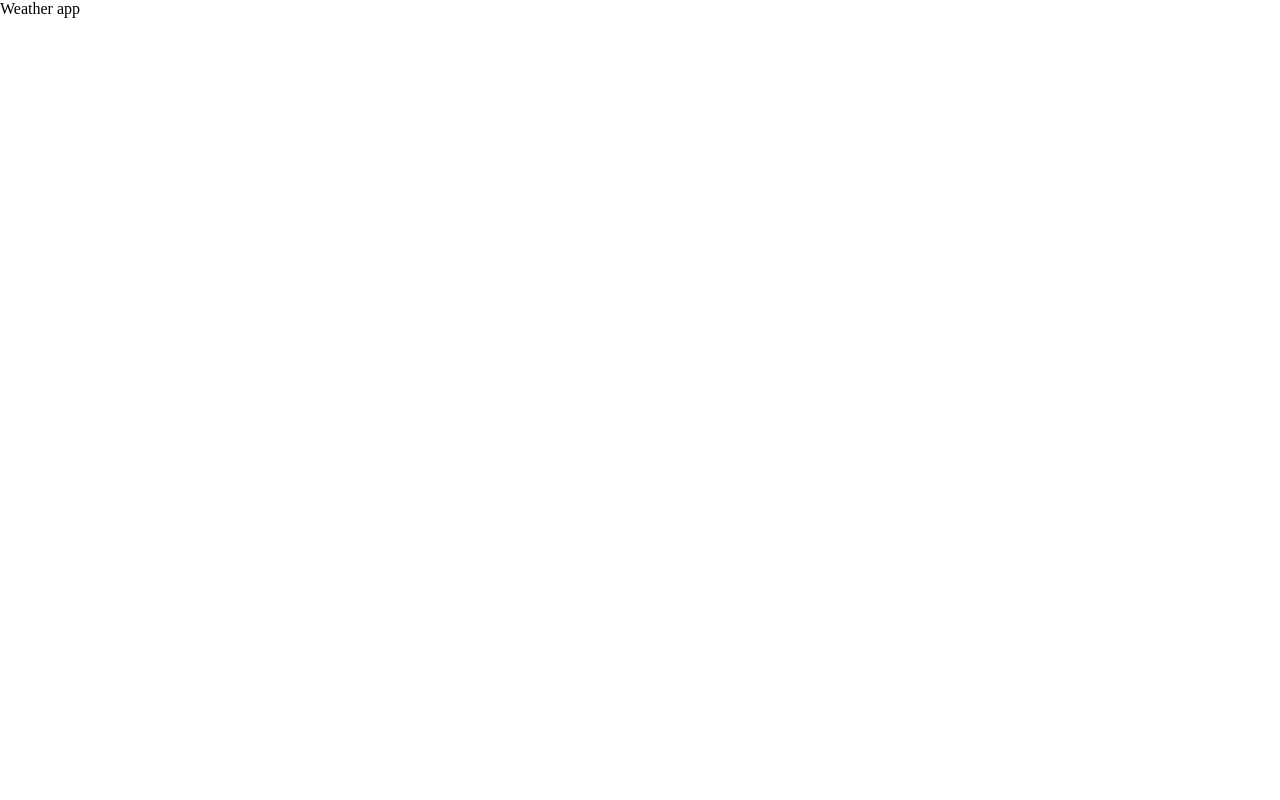
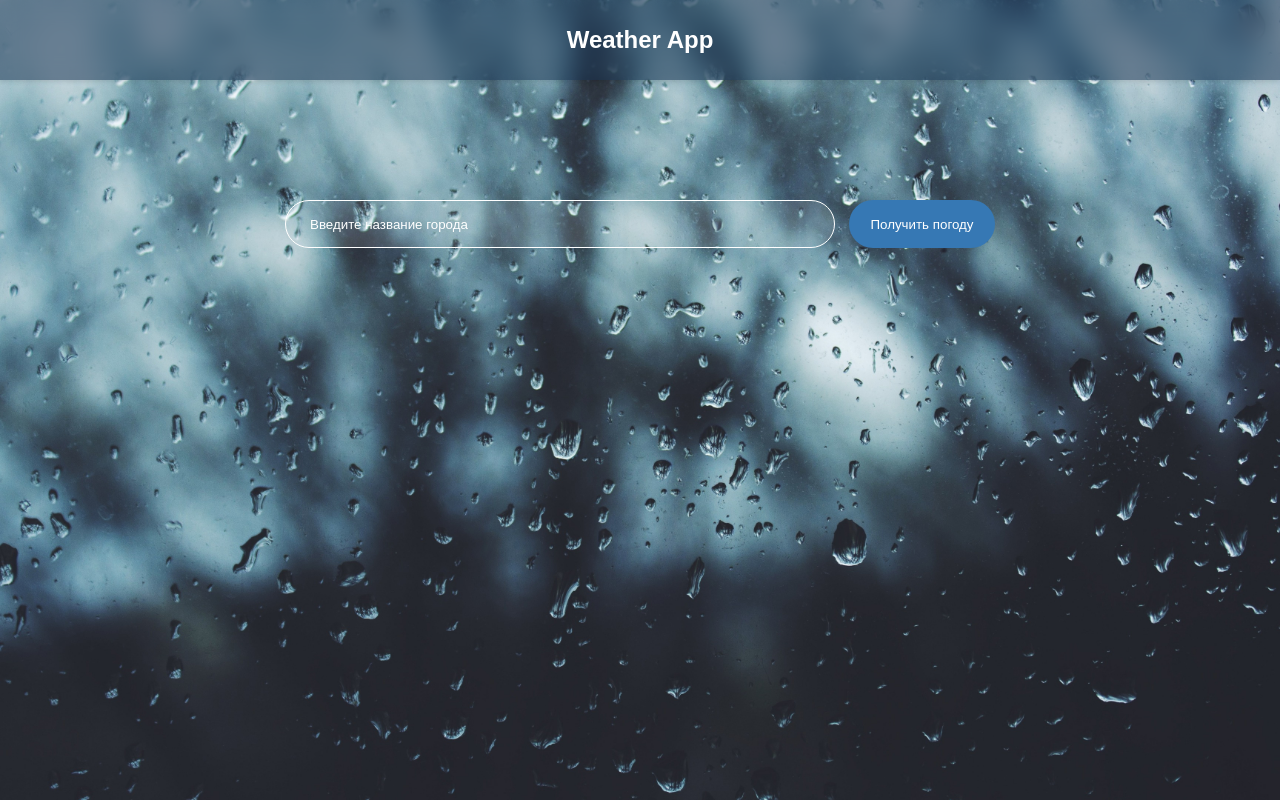
Before and after one commit to AndriiGudz/ReactTypeScript, a React (Create React App) app: page /clients/netflix in a window 1280 px wide. Built offline with nearby package versions, Linux system fonts and the light colour scheme.

Commit message:
Weather App

```diff
--- a/src/pages/Weather/Wether.tsx
+++ b/src/pages/Weather/Wether.tsx
@@ -1,9 +1,107 @@
+import { useState } from 'react'
+import {
+  WeatherBox,
+  Background,
+  Header,
+  Title,
+  SearchBox,
+  BtnSearch,
+  InputBox,
+  WeatherInfoBox,
+  Temperatur,
+  CityName,
+  ContentBox,
+  IconBox,
+} from './styled'
+import bgFote from 'assets/weather.jpg'
+
+const apiKey = '9b010adeeda6ca00ec5e5e8f19a27c5d'
+
 function Weather() {
-    return (
-        <div>
-            Weather app
-        </div>
-    )
+  const [city, setCity] = useState('')
+  const [weatherData, setWeatherData] = useState<any>(undefined)
+  const [loading, setLoading] = useState(false)
+  const [error, setError] = useState('')
+
+  //   console.log(weatherData)
+
+  const getWeather = async () => {
+    if (!city) {
+      alert('Введите название города')
+      return
+    }
+
+    setLoading(true)
+    setError('')
+    setWeatherData(null)
+
+    try {
+      const response = await fetch(
+        `https://api.openweathermap.org/data/2.5/weather?q=${city}&appid=${apiKey}`
+      )
+      if (!response.ok) {
+        throw new Error('Не удалось получить данные о погоде')
+      }
+      const result = await response.json()
+      const tempCelsius = result.main.temp - 273.15
+
+      setWeatherData({
+        temp: tempCelsius.toFixed(0),
+        name: result.name,
+        icon: result.weather[0].icon,
+      })
+    } catch (err) {
+      if (err instanceof Error) {
+        setError(err.message)
+      } else {
+        setError('Неизвестная ошибка')
+      }
+    } finally {
+      setLoading(false)
+    }
+  }
+
+  const handleKeyPress = (e: React.KeyboardEvent<HTMLInputElement>) => {
+    if (e.key === 'Enter') {
+      getWeather()
+    }
+  }
+
+  return (
+    <Background image={bgFote}>
+      <Header>
+        <Title>Weather App</Title>
+      </Header>
+      <WeatherBox>
+        <SearchBox>
+          <InputBox
+            type="text"
+            placeholder="Введите название города"
+            value={city}
+            onChange={(e) => setCity(e.target.value)}
+            onKeyPress={handleKeyPress}
+          />
+          <BtnSearch onClick={getWeather}>Получить погоду</BtnSearch>
+        </SearchBox>
+        {loading && <div>Загрузка.....</div>}
+
+        {error && <div style={{ color: 'red' }}>{error}</div>}
+
+        {weatherData && (
+          <WeatherInfoBox>
+            <ContentBox>
+              <Temperatur>{weatherData.temp}°C</Temperatur>
+              <CityName>{weatherData.name}</CityName>
+            </ContentBox>
+            <IconBox
+              src={`http://openweathermap.org/img/w/${weatherData.icon}.png`}
+              alt="weather icon"
+            />
+          </WeatherInfoBox>
+        )}
+      </WeatherBox>
+    </Background>
+  )
 }
 
 export default Weather
--- /dev/null
+++ b/src/pages/Weather/styled.ts
@@ -0,0 +1,108 @@
+import styled from '@emotion/styled'
+
+export const Header = styled.header`
+  display: flex;
+  align-items: center;
+  justify-content: center;
+  position: fixed;
+  top: 0;
+  left: 0;
+  width: 100%;
+  height: 80px;
+  background-color: rgba(18, 45, 77, 0.5);
+  backdrop-filter: blur(10px);
+  padding: 10px 20px;
+  box-shadow: 0 2px 4px rgba(0, 0, 0, 0.1);
+  z-index: 1000;
+`
+
+export const Title = styled.h1`
+  font-family: Arial, Helvetica, sans-serif;
+  font-size: 24px;
+  font-weight: 700;
+  line-height: 29.05px;
+  text-align: left;
+  color: white;
+`
+
+export const Background = styled.div<{ image: string }>`
+  background-image: url(${(props) => props.image});
+  background-size: cover;
+  background-position: center;
+  background-repeat: no-repeat;
+  height: 100vh;
+  width: 100%;
+`
+
+export const WeatherBox = styled.div`
+  display: flex;
+  flex-direction: column;
+  align-items: center;
+  width: 100%;
+`
+export const SearchBox = styled.div`
+  display: flex;
+  align-items: center;
+  justify-content: center;
+  gap: 14px;
+  width: 710px;
+  margin-top: 200px;
+`
+export const BtnSearch = styled.button`
+  width: 146px;
+  height: 48px;
+  border: none;
+  border-radius: 50px;
+  background: #3678b4;
+  color: white;
+  cursor: pointer;
+`
+export const InputBox = styled.input`
+  width: 550px;
+  height: 48px;
+  border: 1px solid #fff;
+  border-radius: 40px;
+  background-color: rgb(255, 255, 255, 0.1);
+  padding-left: 12px;
+  color: #fff;
+  &::placeholder {
+    padding-left: 12px;
+    color: #fff;
+  }
+  &:focus {
+    border-color: #fff;
+    outline: none;
+  }
+`
+export const WeatherInfoBox = styled.div`
+  display: flex;
+  align-items: center;
+  width: 710px;
+  height: 130px;
+  background: linear-gradient(
+    133.66deg,
+    rgba(47, 72, 111, 0.62) 5.78%,
+    rgba(11, 27, 52, 0.62) 96.58%
+  );
+  border-radius: 20px;
+  margin-top: 60px;
+`
+export const ContentBox = styled.div`
+  font-family: Arial, Helvetica, sans-serif;
+  color: white;
+  gap: 6px;
+  padding-left: 36px;
+`
+
+export const Temperatur = styled.div`
+  font-size: 57px;
+`
+
+export const CityName = styled.div`
+  font-size: 18px;
+`
+
+export const IconBox = styled.img`
+  height: 74px;
+  padding-left: 20%;
+`
```
Also changed, not shown: src/components/Loader/Loader.tsx (added, +7 -0 lines), src/components/Loader/styles.ts (added, +33 -0 lines), src/assets/weather.jpg (added).
